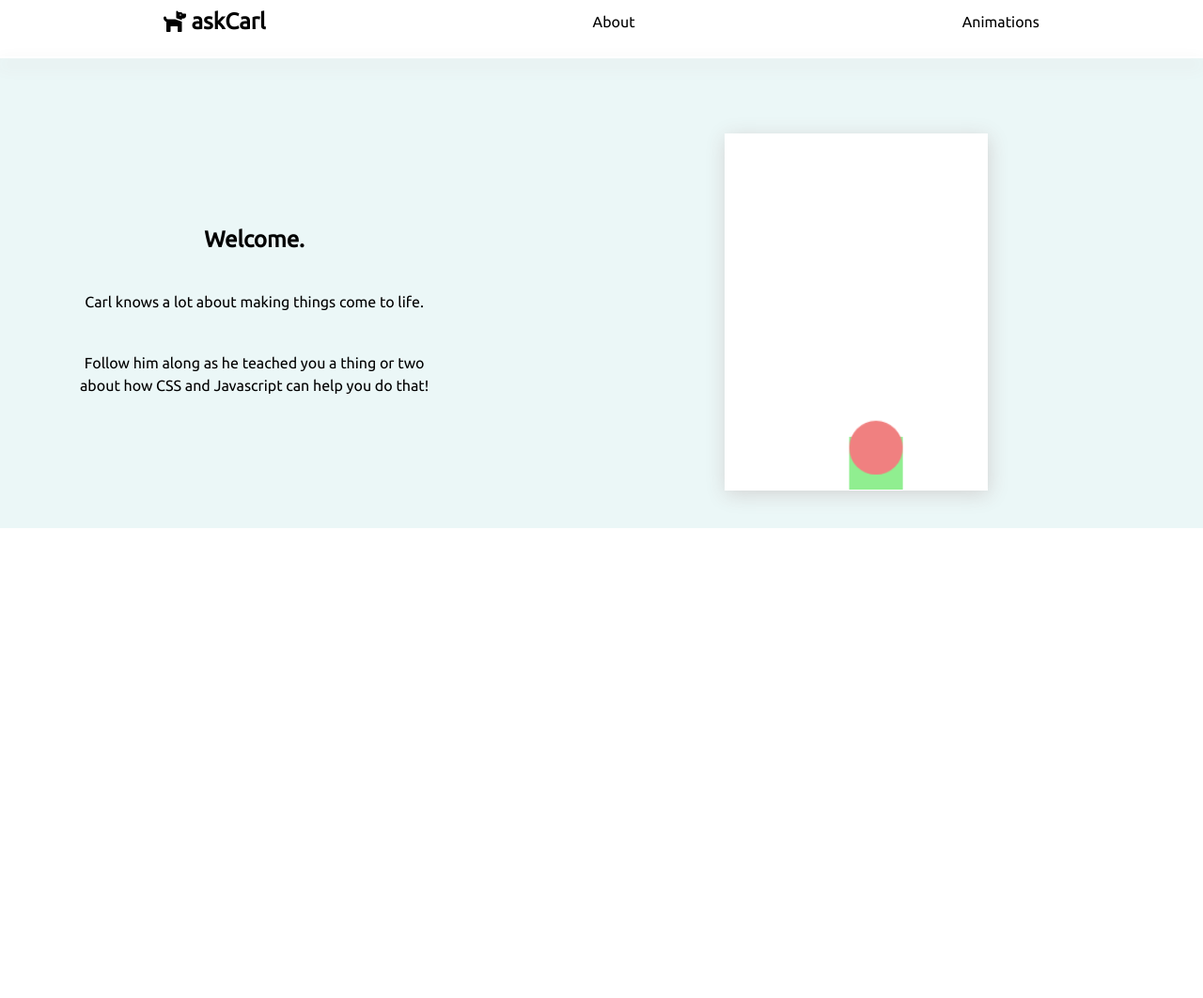
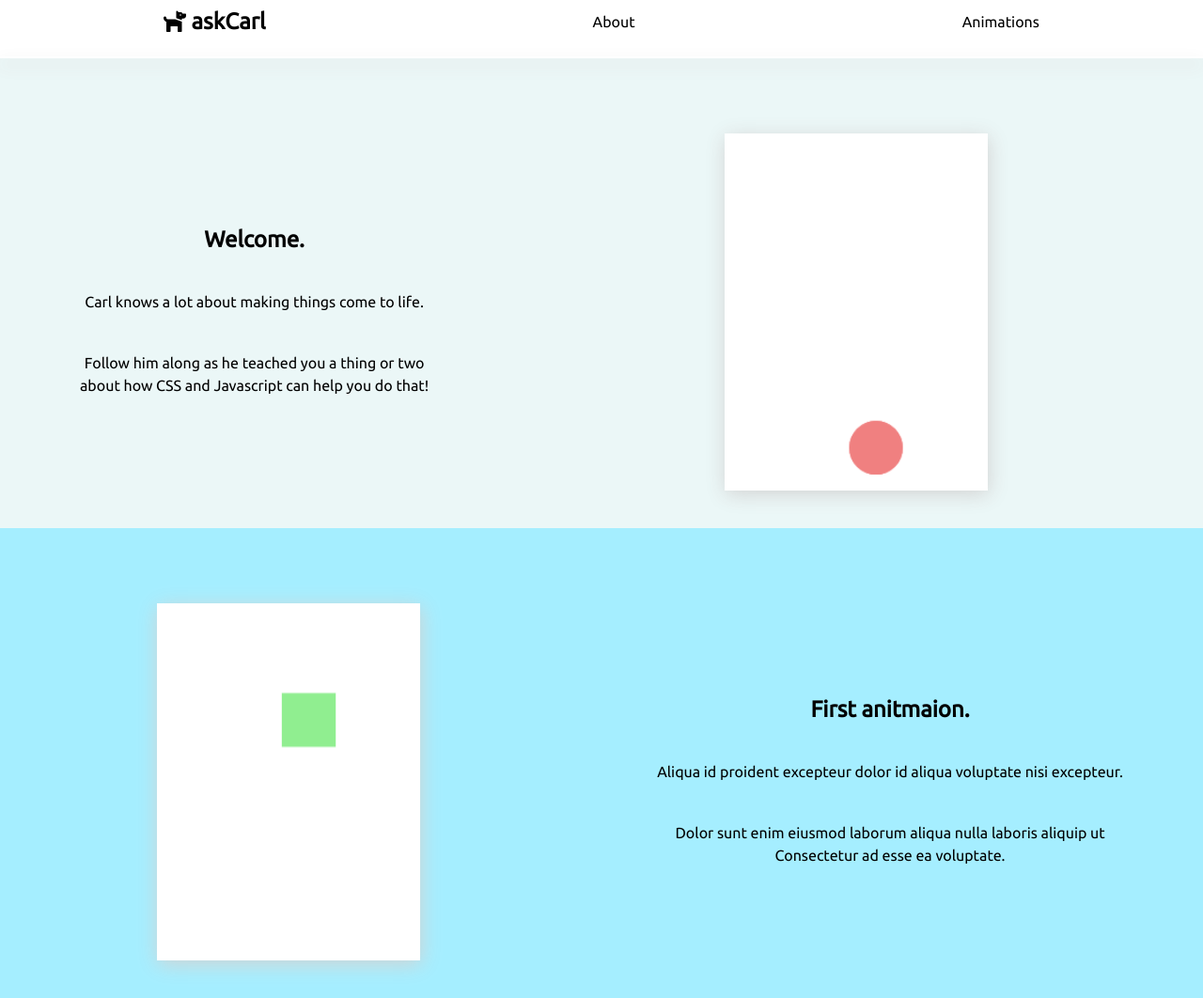
Before and after one commit to luqven/askCarl, a website: page html/home.html in a window 1280 px wide. Shown: the whole page at 94% size. Before the commit the page ends 800 px from the top, so only its background shows below. Drawn offline with Linux system fonts and the light colour scheme.

Commit message:
refactor shapes and token to account for different animation inputs

```diff
--- a/html/home.html
+++ b/html/home.html
@@ -35,6 +35,7 @@
             </div>
             <div class="menu-bar-shadow"></div>
       </div>
+      <!-- Weclome banner -->
       <div class="welcome-banner-container">
             <div class="welcome-b-text">
               <h2>Welcome.</h2>
@@ -44,8 +45,18 @@
             </div>
             <div class="hover-card-container">
               <canvas width="280" height="330" id="canvas"></canvas>
-            <!-- <p class="welcome-paw"><i class="fas fa-paw fa-2x"></i></p> -->
             </div>
       </div>
+            <div class="animation1-container">
+              <div class="welcome-b-text">
+                <h2>First anitmaion.</h2>
+                <p>Aliqua id proident excepteur dolor id aliqua voluptate nisi excepteur.</p>
+                <p> Dolor sunt enim eiusmod laborum aliqua nulla laboris aliquip ut<br>
+                Consectetur ad esse ea voluptate.</p>
+              </div>
+              <div class="hover-card-container">
+                <canvas width="280" height="330" id="canvas2"></canvas>
+              </div>
+            </div>
   </body>
 </html>
--- a/src/animations/squash.js
+++ b/src/animations/engine.js
@@ -18,11 +18,11 @@ class Squash {
     this.width        = this.dimensions[0]; // this width gets changed
     this.initialW     = this.dimensions[0]; // store for later refrence
 
-    this.deltaY       = 2;   // initial vertical change
-    this.deltaX       = 0;   // initial vertical change
-    this.acceleration = 10;   // initial accel
-    this.friction     = .889; // initial friction fraction
-    this.hitCount     = 1;   // start with 0 bounces
+    this.deltaY       = 2;     // initial vertical change
+    this.deltaX       = 0;     // initial vertical change
+    this.acceleration = 10;    // initial accel
+    this.friction     = .889;  // initial friction fraction
+    this.ended        = false; // true when delta ~= 0;
 
     this.bounce        = this.bounce.bind(this);
     this.hitWall       = this.hitWall.bind(this);
@@ -113,6 +113,8 @@ class Squash {
 
   bounce() {
     this.token.render()
+    // check if render should end
+    // if (this.deltaY < 1) {this.over = true};
     // move the token in dY direciton
     this.moveInDyDir();
     // check to see if wall was hit
@@ -126,6 +128,7 @@ class Squash {
 
   render(){
     this.token.render();
+    if(this.token.type === 'bounce') { this.bounce(); }
   }
 }
 
--- a/src/index.js
+++ b/src/index.js
@@ -6,11 +6,12 @@ console.log('webpack is running...')
 document.addEventListener("DOMContentLoaded", () => {
   console.log("DOM fully loaded and parsed");
   const canvas = document.getElementById('canvas');
+  const canvas2 = document.getElementById('canvas2');
   var animations = [];
 
   // set shapes to render
-  let square = Shapes(canvas).square;
-  let circle = Shapes(canvas).circle;
+  let square = Shapes(canvas2, 'slide').square;
+  let circle = Shapes(canvas, 'bounce').circle;
   // add shapes to animations array
   animations.push(square);
   animations.push(circle);
@@ -18,11 +19,14 @@ document.addEventListener("DOMContentLoaded", () => {
 
   function render() {
     console.log(animations);
-    setInterval(() => {
+    var bouncing = setInterval(() => {
       canvas.getContext('2d').clearRect(0, 0, canvas.width, canvas.height);
+      canvas2.getContext('2d').clearRect(0, 0, canvas.width, canvas.height);
       animations.forEach((animation) => {
-        animation.bounce()
+        animation.render()
+        if (animation.over) {clearInterval(bouncing);}
       })}, 20);
+    bouncing;
     };
   render();
 });
--- a/src/shapes.js
+++ b/src/shapes.js
@@ -1,13 +1,13 @@
 import Token from './token';
 import Util from "./util";
-import Squash from "./animations/squash";
+import Squash from "./animations/engine";
 
 const shapes = ["square", "circle"];
 const colors = ["LightCoral", "lightblue", "lightgreen", "lightyellow",
                 "greenyellow,", "honeydew", "hotpink", "indianred", "indigo",]
 const tokenWidth = 50;
 
-const Shapes = (canvas) =>  {
+const Shapes = (canvas, animationType) =>  {
   return {
     square: new Squash({
       token: new Token({
@@ -17,6 +17,7 @@ const Shapes = (canvas) =>  {
         position: [(canvas.width / 2.0) - (tokenWidth / 2.0), canvas.height / 4.0],  // [xStartPos - 1/2 * width, yStartPos - 1/2 * height]
         walls: [0, canvas.height, 0, canvas.width],  // [topW, botW, leftW, rightW]
         ctx: canvas.getContext('2d'),
+        type: animationType,
       })
     }),
 
@@ -28,6 +29,7 @@ const Shapes = (canvas) =>  {
         position: [(canvas.width / 2.0), canvas.height / 3.0],  // [xStartPos - 1/2 * width, yStartPos - 1/2 * height]
         walls: [0, canvas.height, 0, canvas.width],  // [topW, botW, leftW, rightW]
         ctx: canvas.getContext('2d'),
+        type: animationType,
       })
     }),
   }
--- a/src/token.js
+++ b/src/token.js
@@ -5,6 +5,7 @@
 class Token {
   constructor(props){
     this.shape = props.shape;
+    this.type = props.type;
     this.color = props.color;
     this.ctx = props.ctx
     this.dir = "down"
--- /dev/null
+++ b/styles/animation1.css
@@ -0,0 +1,8 @@
+.animation1-container{
+   display: flex;
+    flex-direction: row-reverse;
+    padding-top: 80px;
+    padding-bottom: 40px;
+    background-color: rgb(235, 247, 247);
+    background-color: #a5eeff;
+}
--- a/styles/main.css
+++ b/styles/main.css
@@ -2,4 +2,5 @@
 @import url('./menu_bar.css');
 @import url('./reset.css');
 @import url('./font_global.css');
-@import url('./welcome_bar.css')
+@import url('./welcome_bar.css');
+@import url('./animation1.css')
```
Also changed, not shown: dist/main.js.
